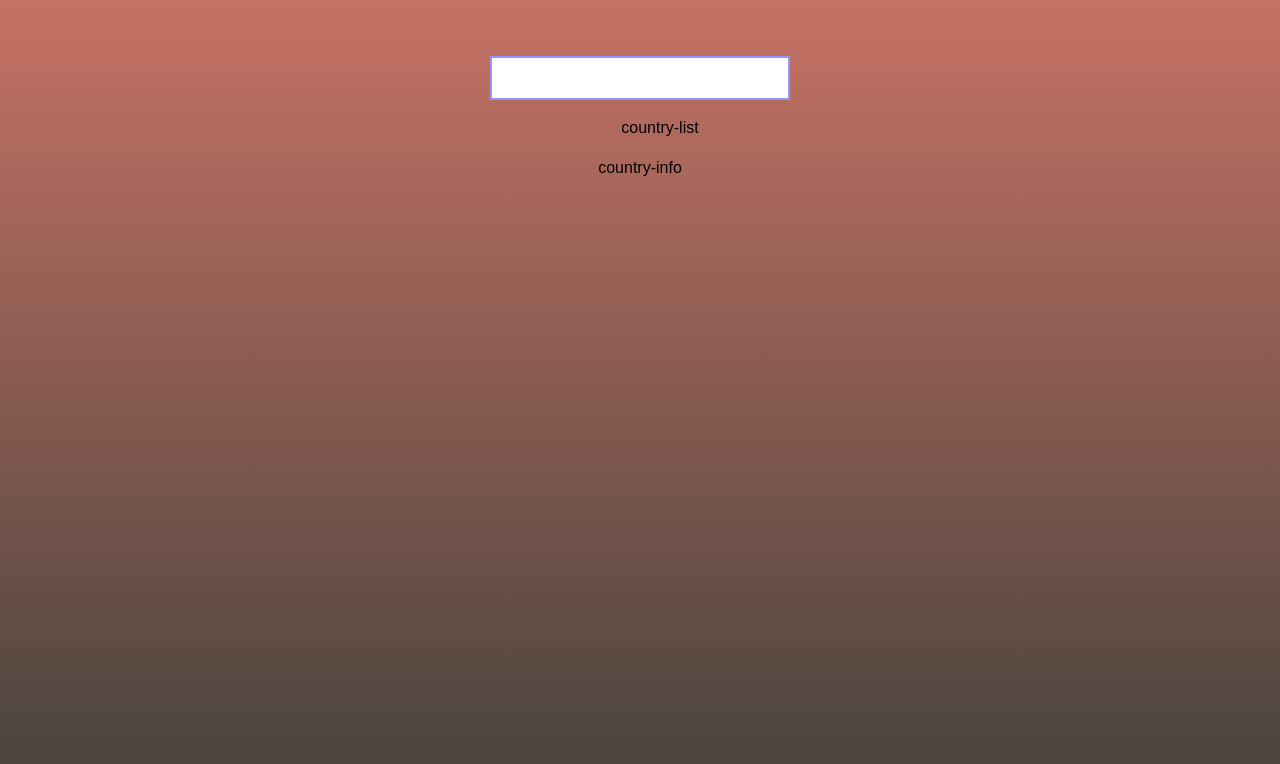
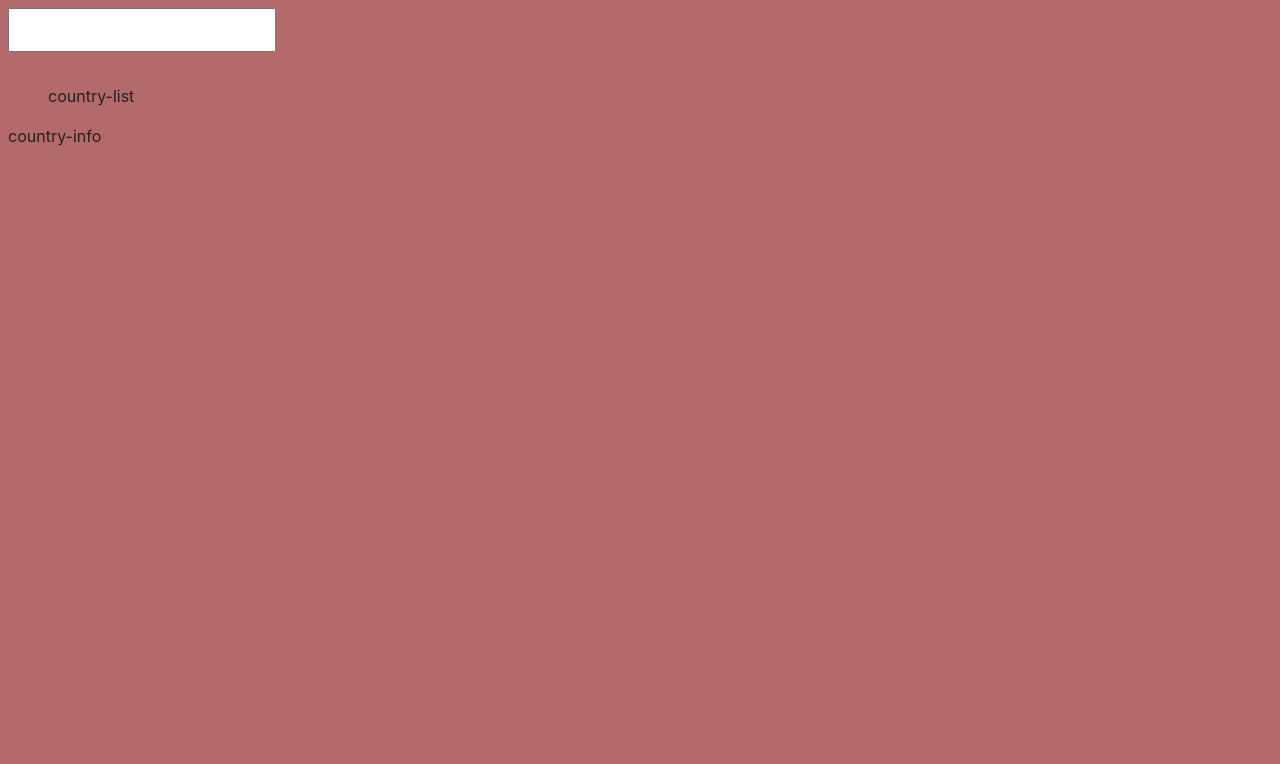
Before and after one commit to LisovaOl/goit-js-hw-10, a website built with Parcel: page src/index.html in a window 1280 px wide. Built offline with nearby package versions, Linux system fonts and the light colour scheme.

Commit message:
style bg

```diff
--- a/src/css/styles.css
+++ b/src/css/styles.css
@@ -7,27 +7,14 @@ body {
     Ubuntu, Cantarell, 'Open Sans', 'Helvetica Neue', sans-serif;
   -webkit-font-smoothing: antialiased;
   -moz-osx-font-smoothing: grayscale;
-    background: linear-gradient(#c67164, #45433c) fixed;
-  font-family: Arial, Helvetica, sans-serif;
-
-  text-align: center;
+  background-color: #b46a6a;
+  color: #212121;
   line-height: 1.5;
 }
 
 #search-box {
   font: inherit;
-  /* padding: 8px; */
-  width: 300px;
-  /* margin-bottom: 16px; */
+  padding: 8px;
+  max-width: 320px;
+  margin-bottom: 16px;
 }
-
-input {
-  text-align: center;
-  font-size: 1rem;
-  margin-top: 3rem;
-  padding: 0.5rem 0.5rem;
-  color: black;
-  text-transform: uppercase;
-  border: 2px solid rgb(146, 148, 248);
-  border-radius: 5;
-}
--- a/src/index.html
+++ b/src/index.html
@@ -4,7 +4,6 @@
     <meta charset="UTF-8" />
     <meta http-equiv="X-UA-Compatible" content="IE=edge" />
     <meta name="viewport" content="width=device-width, initial-scale=1.0" />
-    <link rel="stylesheet" href="./css/styles.css" />
 
     <title>Homework 10</title>
   </head>
```
